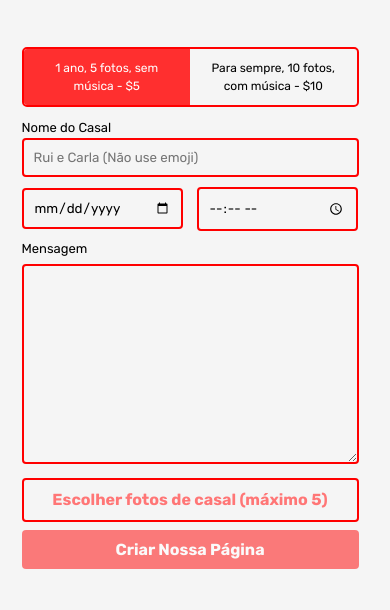
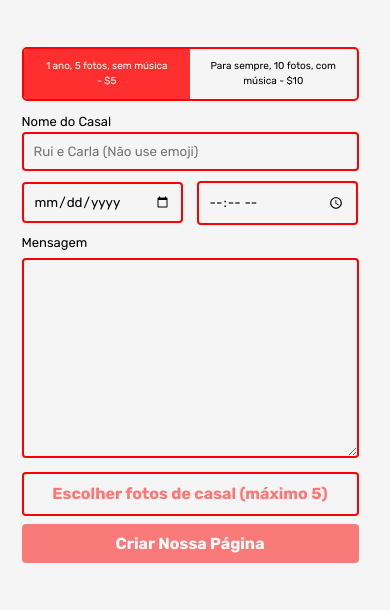
Before and after one commit to henriqueffazendeiro/darling.pt, a website: page public/produto.html in a window 390 px wide. Shown: the part 218-828 px from the top of the page. Drawn offline with Linux system fonts and the light colour scheme; a script that the page names is missing.

Commit message:
Itsdsdswasdsaasasdaafs

```diff
--- a/public/styles.css
+++ b/public/styles.css
@@ -1175,3 +1175,17 @@ button[type="submit"]:hover {
 
 
 }
+
+
+
+@media screen and (max-width: 390px) {
+    .price-option {
+
+        font-size: 10px;
+
+
+    }
+
+
+
+}
```
